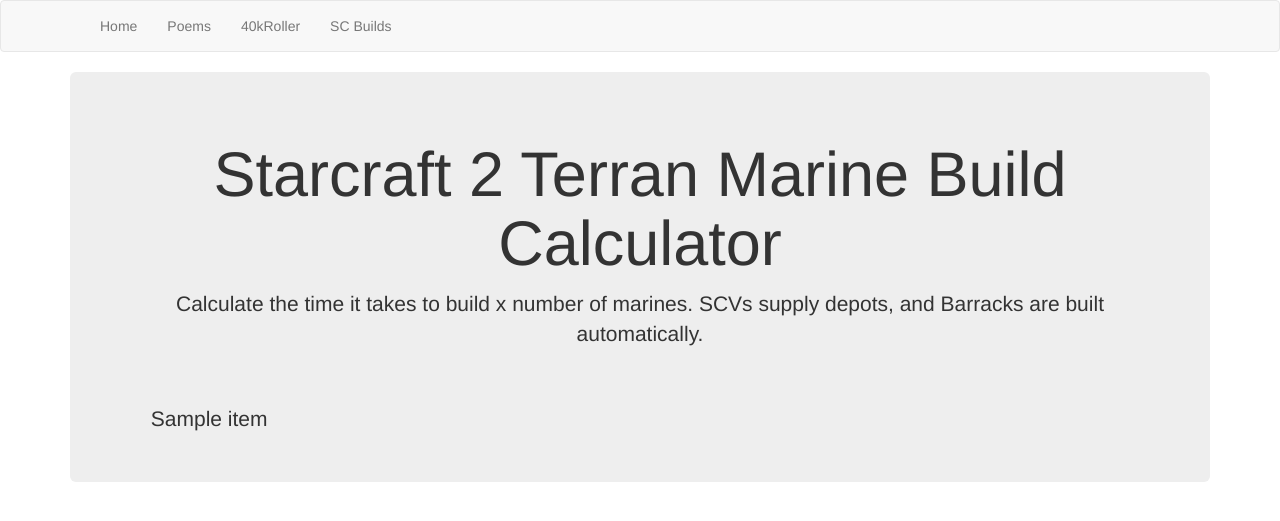
After one commit to seriouschess/homeapp, a Flask app: template templates/StarcraftCalculatorP.html in a window 1280 px wide. The commit adds this page. Shown: the top 521 px of the page. Run offline with Flask 2, Linux system fonts and the light colour scheme; the template is opened without the code that fills it: most values are stand-ins (such as "Sample title", 1, 10 or a date in 2020); some libraries are stand-ins or nearby versions.

Commit message:
Added html templates for starcraft module

```diff
--- /dev/null
+++ b/templates/StarcraftCalculatorP.html
@@ -0,0 +1,24 @@
+{% extends 'layout.html' %}
+
+{% block body %}
+
+<style>
+.layout {
+  -webkit-columns: 80px 6; /* Chrome, Safari, Opera */
+  -moz-columns: 80px 6; /* Firefox */
+  columns: 80px 6;
+}
+</style>
+
+<div class="jumbotron text-center">
+  <h1>Starcraft 2 Terran Marine Build Calculator</h1>
+      <p>Calculate the time it takes to build x number of marines. SCVs supply depots, and Barracks are built automatically.</p> <br><br>
+
+<div class="layout">
+  {% for minute in Minutes %}
+    {% for item in minute %}
+        <p> {{item}} </p>
+    {% endfor %}
+  {% endfor %}
+</div>
+{% endblock %}
--- a/templates/includes/_navbar.html
+++ b/templates/includes/_navbar.html
@@ -13,6 +13,7 @@
             <li><a href="/">Home</a></li>
             <li><a href="/poems">Poems</a></li>
             <li><a href="/40k">40kRoller</a></li>
+            <li><a href="/starcraft">SC Builds</a></li>
 
 
       </ul>
```
Also changed, not shown: templates/StarcraftCalculator.html (added, +20 -0 lines).
